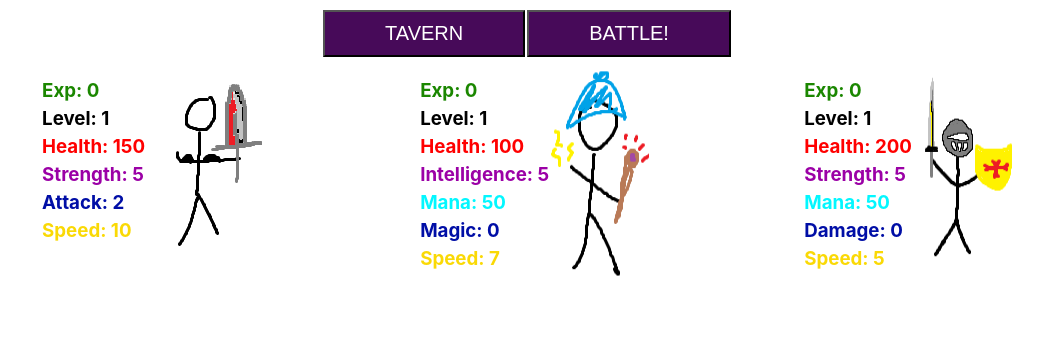
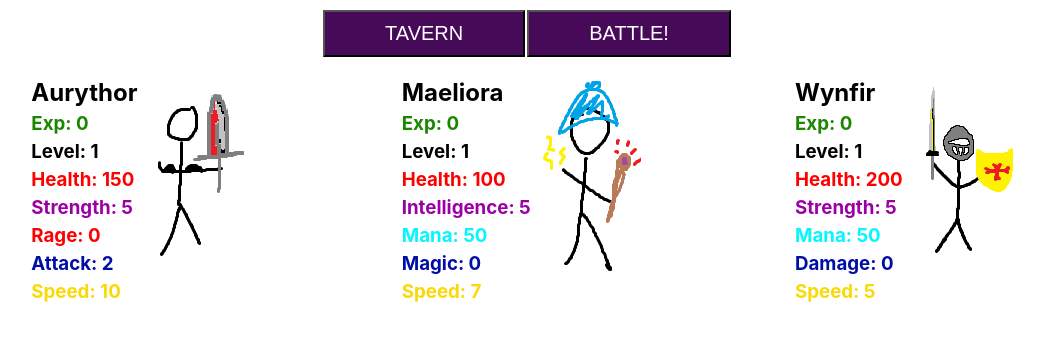
Before and after one commit to nicolas-momo/BM-Game, a React (Create React App) app: page / in a window 1280 px wide. Shown: the top 340 px of the page, without its empty margins (113-1157 px from the left). Built offline with nearby package versions, Linux system fonts and the light colour scheme.

Commit message:
random names feitos

```diff
--- a/src/CharData/allyData.js
+++ b/src/CharData/allyData.js
@@ -15,7 +15,7 @@ const allyData = {
       maxMp: 0,
       lvl: 1,
       skills: [],
-      name: 'Warrior',
+      name: 'Aurythor',
     },
     {
       id: 1,
@@ -32,7 +32,7 @@ const allyData = {
       maxMp: 50,
       lvl: 1,
       skills: [],
-      name: 'Mage',
+      name: 'Maeliora',
     },
     {
       id: 2,
@@ -49,7 +49,7 @@ const allyData = {
       maxMp: 50,
       lvl: 1,
       skills: [],
-      name: 'Paladin',
+      name: 'Wynfir',
     },
   ],
   baseChars: [
@@ -101,4 +101,25 @@ const allyData = {
   ],
 }
 
-module.exports = allyData;
+const generateFantasyName = () => {
+  const prefixes = ['El', 'Ar', 'Gal', 'Eri', 'Thal', 'Ara', 'Nim', 'Lor', 'Cael',
+    'Dra', 'Fae','Gwyn', 'Rhi', 'Myth', 'Kael', 'Mael', 'Syl', 'Nia', 'Aur', 'Lune',
+    'Ael', 'Aur', 'Eil', 'Eol', 'Eri', 'Ili', 'Ori', 'Ova', 'Ula', 'Ume', 'Yla', 'Yri'];
+
+  const suffixes = ['dor', 'dan', 'ion', 'iel', 'in', 'orin', 'wyn', 'thor', 'fyr',
+    'lyn','sia', 'ara', 'yne', 'on', 'wynn', 'thys', 'vael', 'rya', 'ionel', 'irin',
+    'ael', 'ara', 'eri', 'ielle', 'ilyn', 'ine', 'irel', 'ora', 'orne', 'ova'];
+
+  const vowels = ['a', 'e', 'i', 'o', 'u', 'y'];
+
+  const prefixIndex = Math.floor(Math.random() * prefixes.length);
+  const suffixIndex = Math.floor(Math.random() * suffixes.length);
+  const vowelIndex = Math.floor(Math.random() * vowels.length);
+
+  const name = prefixes[prefixIndex] + vowels[vowelIndex] + suffixes[suffixIndex];
+  return name;
+}
+
+
+
+module.exports = { allyData, generateFantasyName } ;
--- a/src/CharData/index.js
+++ b/src/CharData/index.js
@@ -1,9 +1,10 @@
 const enemyData = require('./enemyData');
-const allyData = require('./allyData');
+const { allyData, generateFantasyName } = require('./allyData');
 const xpData = require('./xpData');
 
 module.exports = {
   enemyData,
   allyData,
   xpData,
+  generateFantasyName,
 };
--- a/src/Components/Characters/Mage.jsx
+++ b/src/Components/Characters/Mage.jsx
@@ -5,7 +5,7 @@ import mageImage from "../../Images/mage.png";
 export class Mage extends React.Component {
   render() {
     const { statSheet } = this.props;
-    const { hp, stat, mp, dmg, speed, exp, lvl } = statSheet;
+    const { hp, stat, mp, dmg, speed, exp, lvl, name } = statSheet;
     const mystyle = {
       lineHeight: 0.5,
       display: 'contents',
@@ -15,6 +15,7 @@ export class Mage extends React.Component {
       return (
           <div style={mystyle}>
             <div>
+              <h2 style={ { color: 'black' } }> {name}</h2>
               <h3 style={ { color: '#1b8700' } }>Exp: {exp}</h3>
               <h3 style={ { color: 'black' } }>Level: {lvl}</h3>
               <h3 style={ { color: 'red' } }>Health: {hp}</h3>
@@ -23,7 +24,7 @@ export class Mage extends React.Component {
               <h3 style={ { color: '#000ea6' } }>Magic: {dmg}</h3>
               <h3 style={ { color: '#fad905' } }>Speed: {speed}</h3>
             </div>
-            <img src={mageImage} alt="Mage"></img>
+            <img style={{margin: "10px", width: '100px', height: '200px'}} src={mageImage} alt="Mage"></img>
           </div>
     );
   }
--- a/src/Components/Characters/Paladin.jsx
+++ b/src/Components/Characters/Paladin.jsx
@@ -5,7 +5,7 @@ import PaladinImage from "../../Images/paladin.png"
 export class Paladin extends React.Component {
   render() {
     const { statSheet } = this.props;
-    const { hp, stat, mp, dmg, speed, exp, lvl } = statSheet;
+    const { hp, stat, mp, dmg, speed, exp, lvl, name} = statSheet;
     const mystyle = {
       lineHeight: 0.5,
       display: 'contents',
@@ -14,7 +14,8 @@ export class Paladin extends React.Component {
      }
       return (
           <div style={mystyle}>
-           <div style={{flexDirection: "column"}}>
+           <div>
+            <h2 style={ { color: 'black' } }> {name}</h2>
             <h3 style={ { color: '#1b8700' } }>Exp: {exp}</h3>
             <h3 style={ { color: 'black' } }>Level: {lvl}</h3>
             <h3 style={ { color: 'red' } }>Health: {hp}</h3>
@@ -23,7 +24,7 @@ export class Paladin extends React.Component {
             <h3 style={ { color: '#000ea6' } }>Damage: {dmg}</h3>
             <h3 style={ { color: '#fad905' } }>Speed: {speed}</h3>
            </div>
-            <img src={PaladinImage} alt="Paladin"></img>
+            <img  style={{margin: "10px", width: '100px', height: '200px'}} src={PaladinImage} alt="Paladin"></img>
           </div>
     );
   }
--- a/src/Components/Characters/Warrior.jsx
+++ b/src/Components/Characters/Warrior.jsx
@@ -5,7 +5,7 @@ import warriorImage from "../../Images/warrior.png"
 export class Warrior extends React.Component {
   render() {
     const { statSheet } = this.props;
-    const { hp, stat, dmg, speed, exp, lvl } = statSheet;
+    const { hp, stat, dmg, speed, exp, lvl, name, mp } = statSheet;
     const mystyle = {
       lineHeight: 0.5,
       display: 'contents',
@@ -15,14 +15,16 @@ export class Warrior extends React.Component {
       return (
           <div style={mystyle}>
             <div>
+              <h2 style={ { color: 'black' } }> {name}</h2>
               <h3 style={ { color: '#1b8700' } }>Exp: {exp}</h3>
               <h3 style={ { color: 'black' } }>Level: {lvl}</h3>
               <h3 style={ { color: 'red' } }>Health: {hp}</h3>
               <h3 style={ { color: '#9b00a6' } }>Strength: {stat}</h3>
+              <h3 style={ { color: 'red' } }>Rage: {mp}</h3>
               <h3 style={ { color: '#000ea6' } }>Attack: {dmg}</h3>
               <h3 style={ { color: '#fad905' } }>Speed: {speed}</h3>
             </div>
-            <img style={{marginLeft: "20px"}} src={warriorImage} alt="Warrior"></img>
+            <img style={{margin: "10px", width: '100px', height: '200px'}} src={warriorImage} alt="Warrior"></img>
           </div>
     );
   }
--- a/src/Components/Menus/TavernMenu.jsx
+++ b/src/Components/Menus/TavernMenu.jsx
@@ -2,6 +2,7 @@ import React from "react";
 import PropTypes from 'prop-types';
 import { CustomButton } from "../Utility/CustomButton";
 import { GenericChar } from "../Utility/GenericChar";
+import { generateFantasyName } from "../../CharData";
 
 export class TavernMenu extends React.Component {
   state = {
@@ -58,6 +59,8 @@ export class TavernMenu extends React.Component {
       return acc;
     }, 0);
     char.id = newId + 1;
+    const newName = generateFantasyName();
+    char.name = newName;
     const team = [...teamStat, char ];
     if (team.length <= 3 ) {
       localStorage.setItem('teamStat', JSON.stringify(team));
```
Also changed, not shown: 1 other file (tests, documents, lock files or other folders).
